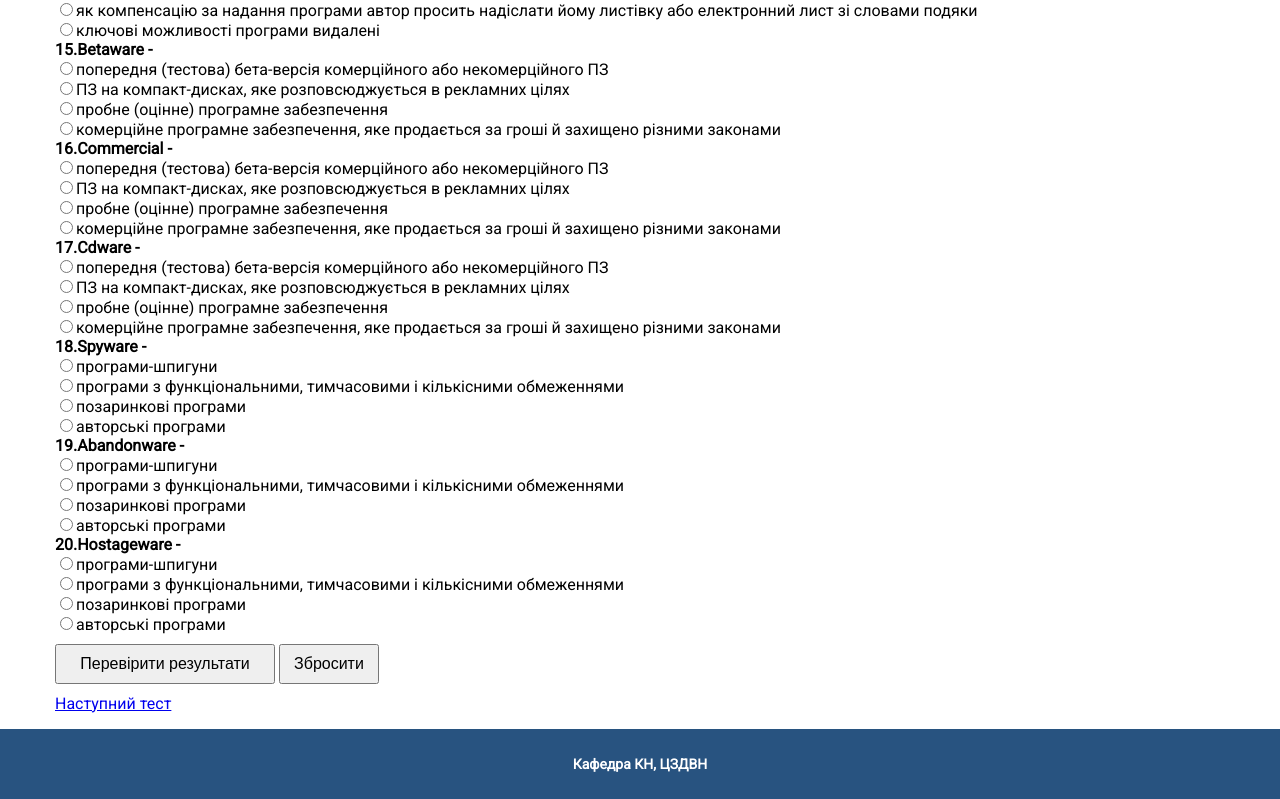
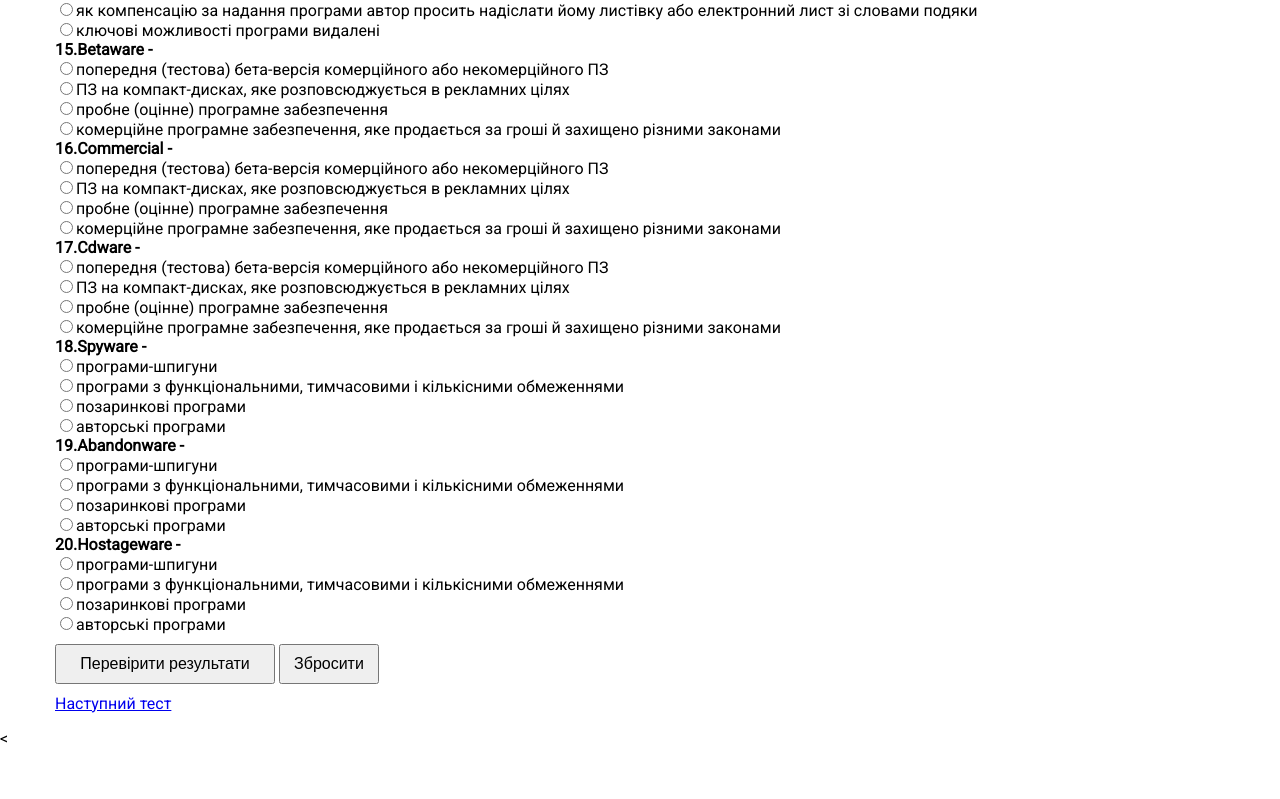
Before and after one commit to funker2018/sertificate, a plain HTML site: page next.html in a window 1280 px wide. Shown: the part 1590-2389 px from the top of the page. After the commit the page ends 2338 px from the top, so only its background shows below. Drawn offline with Linux system fonts and the light colour scheme.

Commit message:
jfdhgfdgh

```diff
--- a/content.css
+++ b/content.css
@@ -69,7 +69,7 @@ nav {
 p .titles{
 	color: #000;
 }
-#footer {
+/*#footer {
 	width: 100%;
 	position: absolute;
 	bottom: 0;
@@ -84,4 +84,4 @@ h6 {
 	text-align: center;
 	padding-top: 20px;
 	margin: 0;
-}
+}*/
--- a/next.html
+++ b/next.html
@@ -272,11 +272,7 @@ for(var q = 0; q < questions.length; ++q) {
 
 </div>
 </div>
-<div id="footer">
-        <div class="f-footer">
-        <h6>Кафедра КН, ЦЗДВН</h6>
-      </div>
-</div>
+<
 <script type="text/javascript">
   var reload = document.querySelector(".rel");
 reload.addEventListener("click", function(){
--- a/test.css
+++ b/test.css
@@ -83,7 +83,7 @@ p {
 	font-size: 16px;
 }
 
-#footer {
+/*#footer {
 	height: 70px;
 	background-color: #285380;
 	display: flex;
```
Also changed, not shown: content.html (+0 -4 lines), next1.html (+2 -5 lines), test.html (+0 -4 lines).
